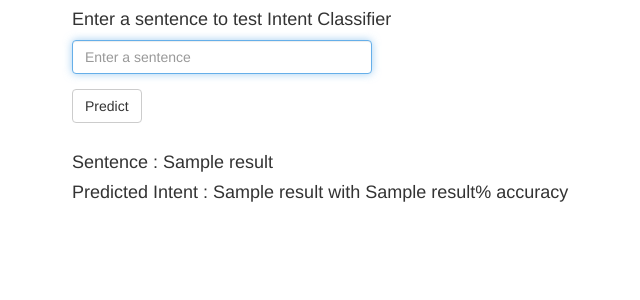
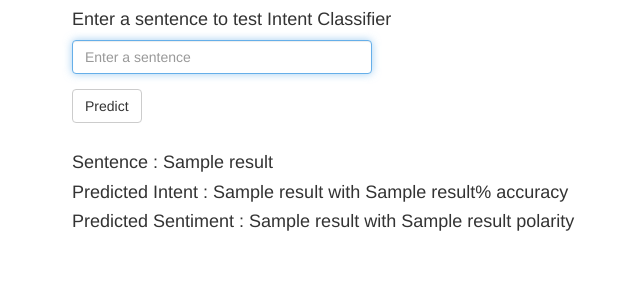
Before and after one commit to shubendu/Intent-Sentiment-Analysis, a Flask app: template templates/index.html in a window 1280 px wide. Shown: the top 300 px of the page, without its empty margins (83-723 px from the left). Run offline with Flask 2, Linux system fonts and the light colour scheme; the template is opened without the code that fills it: most values are stand-ins (such as "Sample title", 1, 10 or a date in 2020); parts of the project's set-up code (start-up, migrations or seed data) failed here and were passed over; some libraries are stand-ins or nearby versions.

Commit message:
2nd blob

```diff
--- a/app.py
+++ b/app.py
@@ -28,13 +28,25 @@ class IntentClassifier:
 
     def get_intent(self,text):
         acc=0
+        sentiment = ''
+        pol = 0
         self.text = [text]
         self.test_keras = self.tokenizer.texts_to_sequences(self.text)
         self.test_keras_sequence = pad_sequences(self.test_keras, maxlen=16, padding='post')
         with graph.as_default():
             self.pred = self.classifier.predict(self.test_keras_sequence)
         acc = np.max(self.pred)#rm
-        return self.label_encoder.inverse_transform(np.argmax(self.pred,1))[0],acc
+        score = TextBlob(text).sentiment[0]
+        if score < 0:
+            sentiment = 'Negative'
+            pol = score
+        elif score == 0:
+            sentiment = 'Neutral'
+            pol = score
+        else:
+            sentiment = 'Positive'
+            pol = score
+        return self.label_encoder.inverse_transform(np.argmax(self.pred,1))[0],acc,sentiment,pol
 
 app = Flask(__name__)
 
@@ -51,10 +63,14 @@ def index():
       sentence = form['sentence']
       prediction = nlu.get_intent(sentence)[0]
       per = np.round(nlu.get_intent(sentence)[1]*100,2)
+      sentiment = nlu.get_intent(sentence)[2]
+      pol = nlu.get_intent(sentence)[3]
 
       result.append(form['sentence'])
       result.append(prediction)
       result.append(per)
+      result.append(sentiment)
+      result.append(pol)
 
       return render_template("index.html",result = result)
 
--- a/templates/index.html
+++ b/templates/index.html
@@ -28,6 +28,7 @@
           {% if result %}
           <h4>Sentence : {{ result[0] }}</h4>
           <h4>Predicted Intent : {{ result[1] }} with {{ result[2] }}% accuracy</h4>
+          <h4>Predicted Sentiment : {{ result[3] }} with {{ result[4] }} polarity</h4>
           {% endif %}
       </div>
 
```
